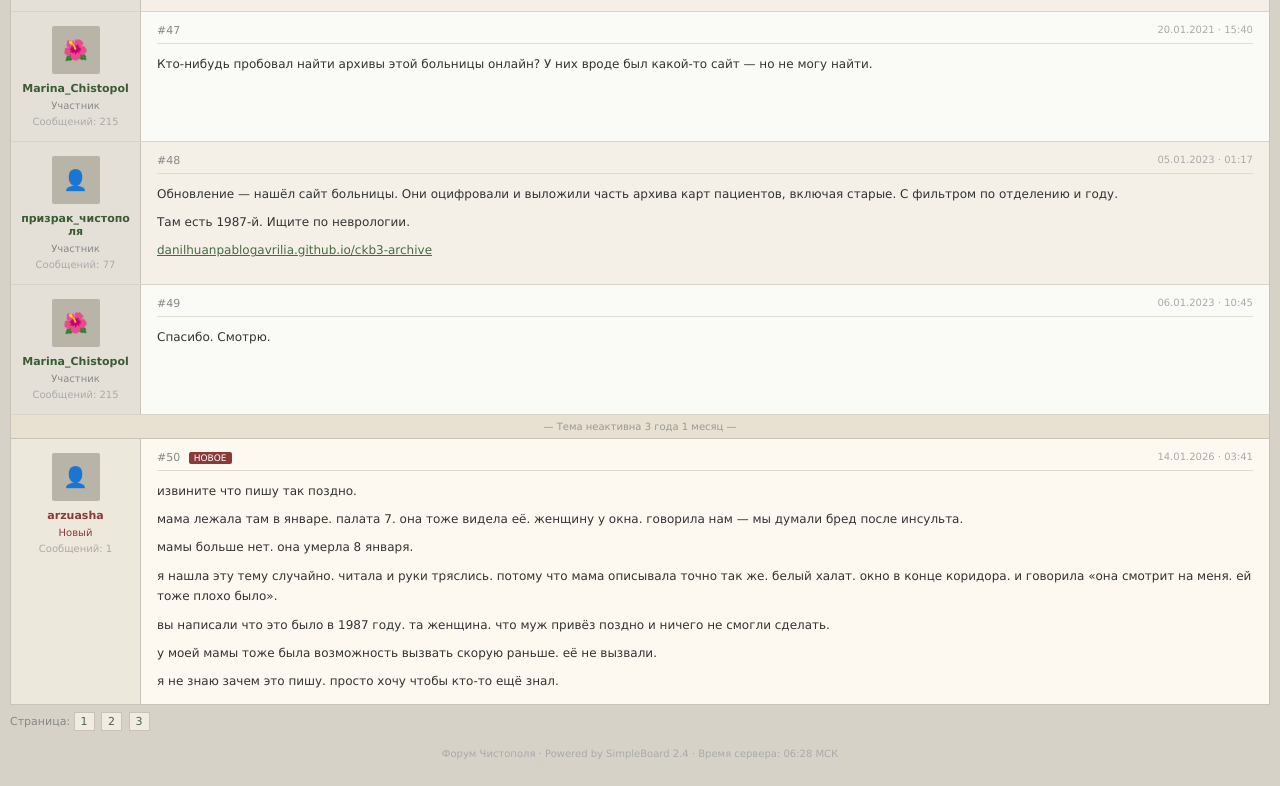
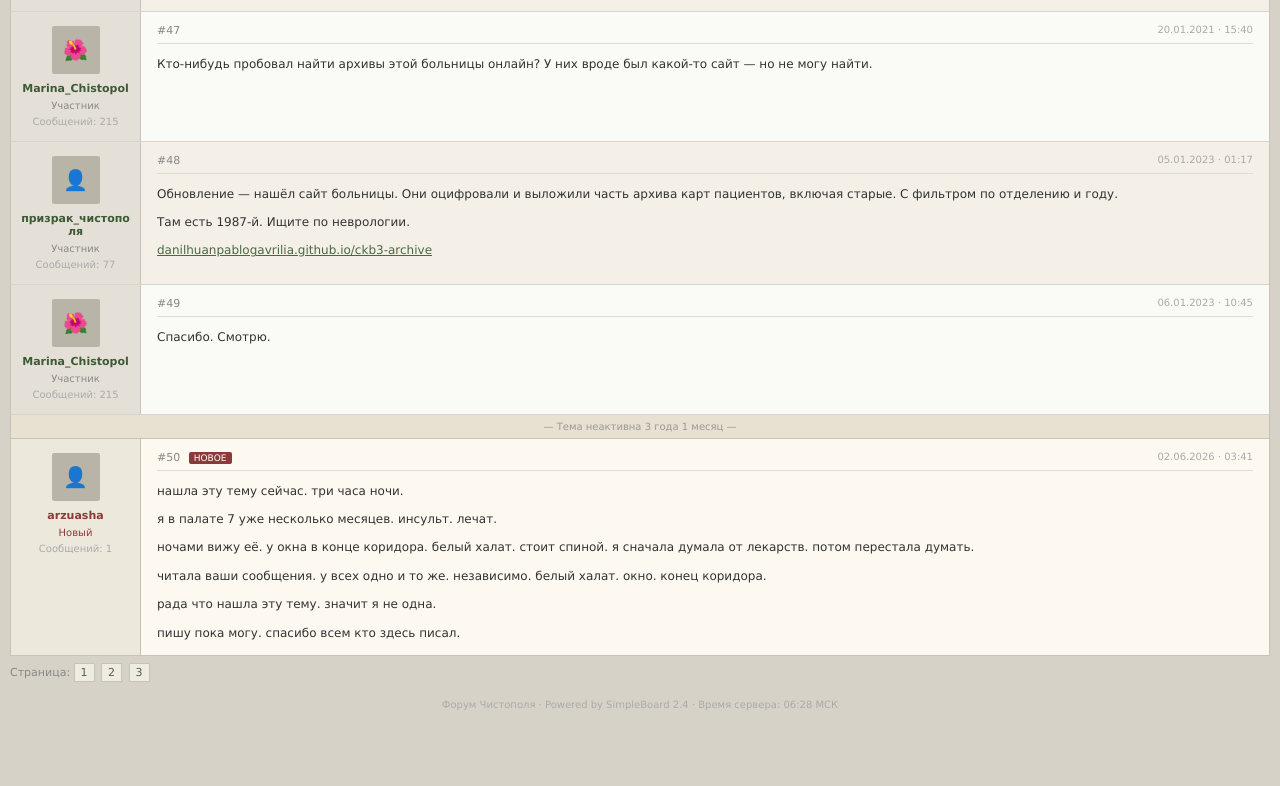
Before and after one commit to DanilHuanPabloGavrilia/ckb3-archive, a plain HTML site: page forum/index.html in a window 1280 px wide. Shown: the part 6298-7084 px from the top of the page. After the commit the page ends 7035 px from the top, so only its background shows below. Drawn offline with Linux system fonts and the light colour scheme.

Commit message:
fix: diary audio time; forum post #50 date/content; calls papa ID; 1987 record семья затягивала

```diff
--- a/forum/index.html
+++ b/forum/index.html
@@ -512,15 +512,14 @@
 <!-- #50 — ARZUASHA (ФИНАЛ) -->
 <div class="post post-new">
   <div class="post-side"><div class="post-avatar">👤</div><div class="post-username">arzuasha</div><div class="post-rank" style="color:#8b3a3a;">Новый</div><div class="post-posts-count">Сообщений: 1</div></div>
-  <div class="post-body"><div class="post-header"><span class="post-num">#50 <span class="new-badge">НОВОЕ</span></span><span class="post-date">14.01.2026 · 03:41</span></div>
+  <div class="post-body"><div class="post-header"><span class="post-num">#50 <span class="new-badge">НОВОЕ</span></span><span class="post-date">02.06.2026 · 03:41</span></div>
   <div class="post-text">
-    <p>извините что пишу так поздно.</p>
-    <p>мама лежала там в январе. палата 7. она тоже видела её. женщину у окна. говорила нам — мы думали бред после инсульта.</p>
-    <p>мамы больше нет. она умерла 8 января.</p>
-    <p>я нашла эту тему случайно. читала и руки тряслись. потому что мама описывала точно так же. белый халат. окно в конце коридора. и говорила «она смотрит на меня. ей тоже плохо было».</p>
-    <p>вы написали что это было в 1987 году. та женщина. что муж привёз поздно и ничего не смогли сделать.</p>
-    <p>у моей мамы тоже была возможность вызвать скорую раньше. её не вызвали.</p>
-    <p>я не знаю зачем это пишу. просто хочу чтобы кто-то ещё знал.</p>
+    <p>нашла эту тему сейчас. три часа ночи.</p>
+    <p>я в палате 7 уже несколько месяцев. инсульт. лечат.</p>
+    <p>ночами вижу её. у окна в конце коридора. белый халат. стоит спиной. я сначала думала от лекарств. потом перестала думать.</p>
+    <p>читала ваши сообщения. у всех одно и то же. независимо. белый халат. окно. конец коридора.</p>
+    <p>рада что нашла эту тему. значит я не одна.</p>
+    <p>пишу пока могу. спасибо всем кто здесь писал.</p>
   </div></div>
 </div>
 
```
Also changed, not shown: calls/index.html (+4 -1 lines), diary/index.html (+2 -2 lines), index.html (+1 -1 lines).
